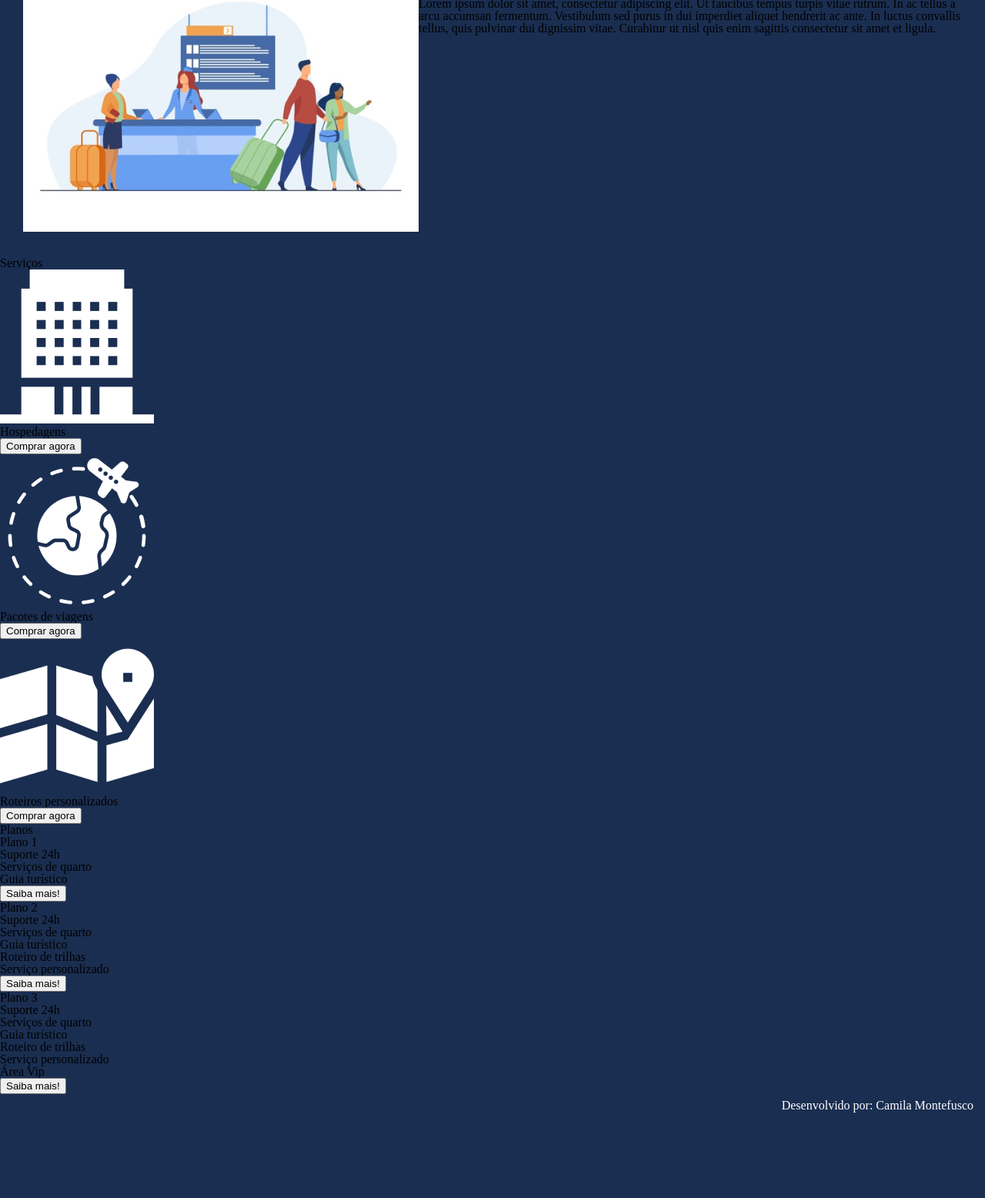
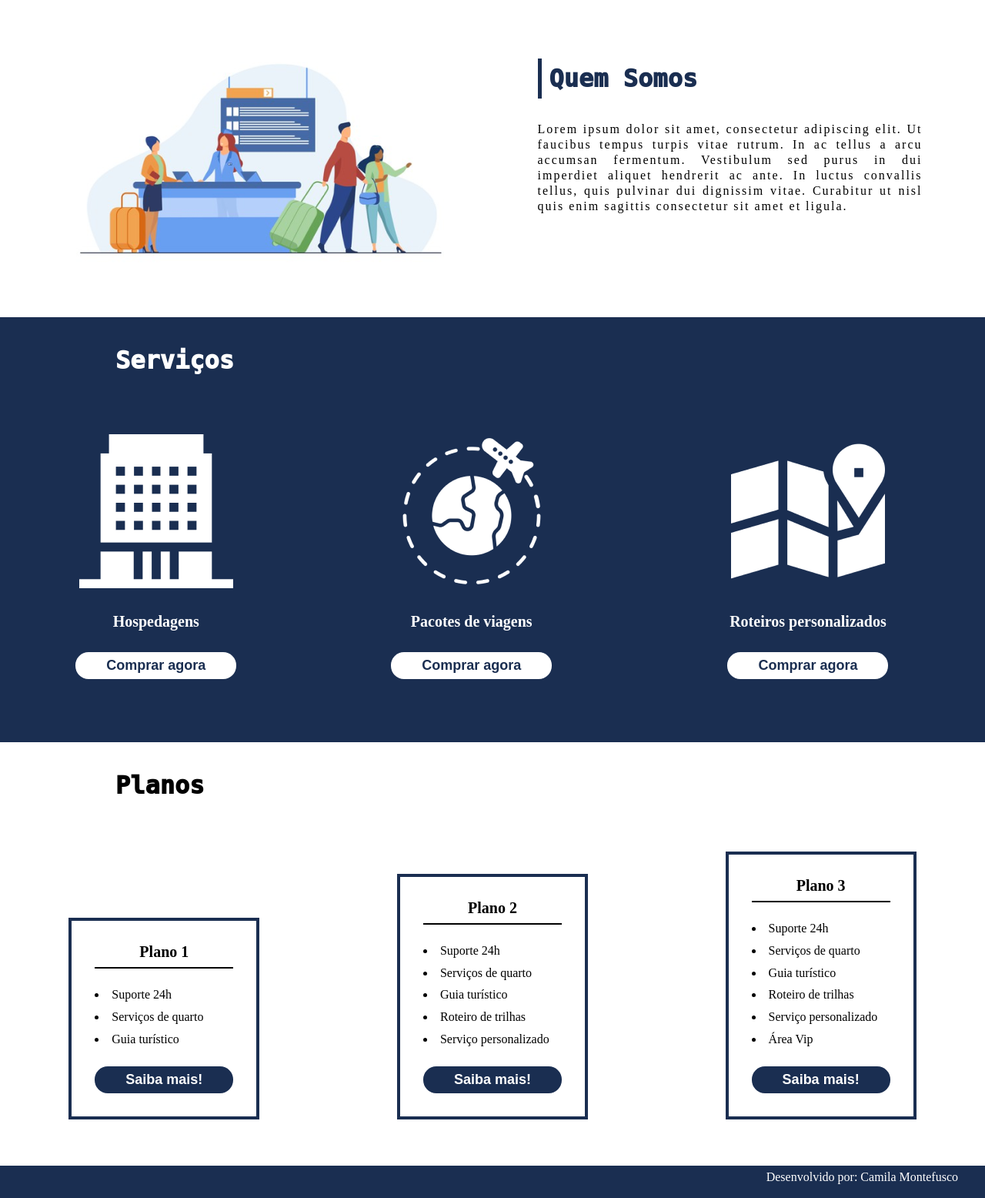
Before and after one commit to cmontefusco/tripturismo-landingpage, a plain HTML site: page index.html in a window 1280 px wide. Shown: the part 651-2207 px from the top of the page at 77% size. Before the commit the page ends 2107 px from the top, so only its background shows below. Drawn offline with Linux system fonts and the light colour scheme; a script that the page names is missing.

Commit message:
Update style.css

```diff
--- a/style.css
+++ b/style.css
@@ -1,29 +1,21 @@
 body {
-    background-color: #1a2e51;
-    width: 100%;
     font-family: "Helvetica", "sans-serif";
-}
-
-.white-background {
-    background-color: white;
-    width: 100%;
 }
 
 .header-wrapper {
     display: flex;
     justify-content: space-between;
-    margin: 20px;
     align-items: center;
-    flex-wrap: wrap;
-    padding: 25px;
-    color: #ffffff;
+    color: white;
+    background-color: #1a2e51;
+    height: 100px;
 }
 
 .name {
     font-family: "Andale Mono", "monospace";
     font-weight: 1000;
     font-size: 26px;
-    padding-left: 75px;
+    padding-left: 70px;
 }
 
 .menu {
@@ -54,6 +46,7 @@ body {
     padding-top: 15px;
     display: flex;
     justify-content: space-around;
+    max-width: 100%;
 }
 
 #main-content {
@@ -88,12 +81,16 @@ body {
     font-size: 18px;
     font-weight: bold;
     justify-content: center;
+    margin-left: 20px;
 }
 
-#main-button-link {
-    text-decoration: none;
-    text-decoration-line: none;
-    color: white;
+#img-main {
+    max-width: 100%;
+    padding-top: 100px;
+    align-items: center;
+    display: block;
+    margin-left: auto;
+    margin-right: auto;
 }
 
 #about {
@@ -103,31 +100,136 @@ body {
     justify-content: space-around;
 }
 
+#img-about {
+    max-width: 100%;
+    align-items: center;
+    display: block;
+    margin-left: auto;
+    margin-right: auto;
+}
+
 #about-title {
     font-family: "Andale Mono", "monospace";
     font-weight: 1000;
     font-size: 32px;
     color: #1a2e51;
     padding: 10px;
+    margin-bottom: 30px;
     justify-content: center;
+    border-left: 5px solid #1a2e51;
+    margin-top: 50px;
 }
 
 #about-text {
     color: black;
+    font-size: 16px;
+    max-width: 500px;
+    margin: auto;
+    align-self: center;
+    text-align: justify;
+    letter-spacing: 2px;
+    line-height: 20px;
 }
 
-footer {
-    color: white;
-    height: 35px;
+#services {
+    background-color:#1a2e51;
 }
 
-#plans {
-    margin: 0;
+#services-title {
+    color: white;
+    font-family: "Andale Mono", "monospace";
+    font-weight: 1000;
+    font-size: 32px;
+    padding-left: 150px;
+    padding-top: 40px;
+    padding-bottom: 80px;
+}
+
+.services-options {
+    display: flex;
+    justify-content: space-around;
+    color: white;
+    font-size: 20px;
+    height: 400px;
+}
+
+.services-options .service-wrapper {
+    text-align: center;
+}
+
+.service-options-title {
+    font-weight: bold;
+    padding: 30px;
+}
+
+.service-button {
+    background-color: white;
+    color: #1a2e51;
+    border: none;
+    border-radius: 17px;
+    padding: 7px 40px;
+    font-size: 18px;
+    font-weight: bold;
+    justify-content: center;
+}
+
+.plans h2 {
+    color: black;
+    font-family: "Andale Mono", "monospace";
+    font-weight: 1000;
+    font-size: 32px;
+    padding-left: 150px;
+    padding-top: 40px;
+    padding-bottom: 40px;
+}
+
+.plans-wrapper {
+    display: flex;
+    justify-content: space-around;
+    align-items: flex-end;
+    padding-bottom: 30px;
+}
+
+.plans-options {
+    border: 4px solid #1a2e51;
+    margin: 30px;
+    padding: 30px;
+}
+
+.plans-options h3 {
+    font-size: 20px;
+    font-weight: 800;
+    display: flex;
+    justify-content: center;
+    padding-bottom: 10px;
+    border-bottom: 2px solid black;
+}
+
+.plans-options ul {
+    list-style-type: disc;
+    list-style-position: inside;
+    padding-top: 20px;
+    padding-bottom: 20px;
+    line-height: 1.8;
+}
+
+.plans-options button {
+    color: white;
+    background-color: #1a2e51;
+    border: none;
+    border-radius: 17px;
+    padding: 7px 40px;
+    font-size: 18px;
+    font-weight: bold;
+    justify-content: center;
 }
 
 .footer {
     display: flex;
     justify-content: flex-end;
     padding-top: 7px;
-    padding-right: 15px;
+    padding-right: 35px;
+    color: white;
+    background-color: #1a2e51;
+    height: 35px;
 }
```
